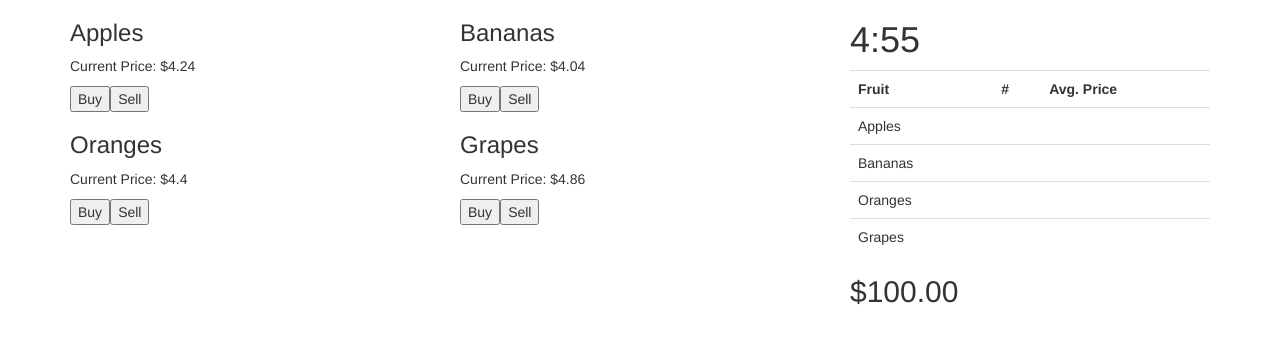
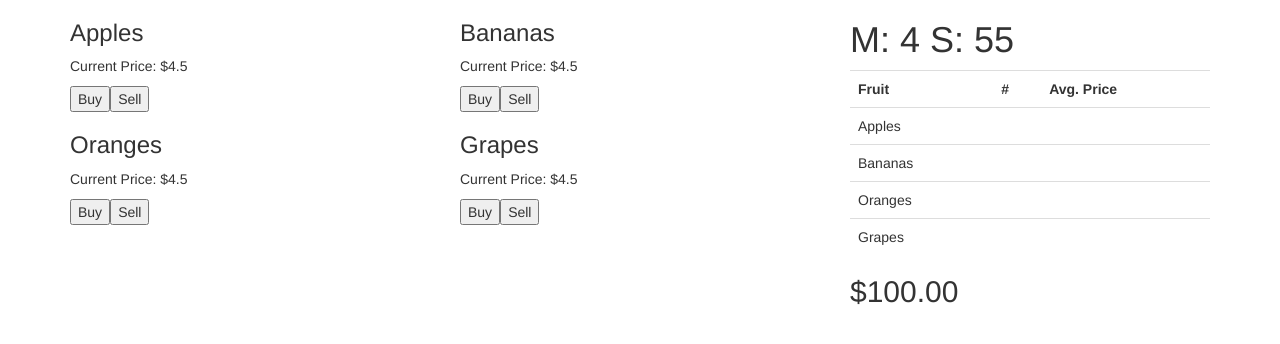
Before and after one commit to HenryHall/FruitProject, a plain HTML site: page index.html in a window 1280 px wide. Drawn offline with nearby package versions, Linux system fonts and the light colour scheme.

Commit message:
Thursday final commit

```diff
--- a/index.html
+++ b/index.html
@@ -55,7 +55,7 @@
         </div>
         <div class="col-md-4">
           <div id="info">
-            <h1 id='timer'>5:00</h1>
+            <h1 id='timer'>M: 5 S: 00</h1>
 
             <table id="user-inventory" class="table table-responsive">
               <tr>
--- a/script.js
+++ b/script.js
@@ -19,12 +19,23 @@ var secondsElapsed = 0;
 
 function updateClock() {
   secondsElapsed++;
-  if ( secondsElapsed % 3 === 0 && secondsElapsed !== 0) {
+  if ( secondsElapsed % 15 === 0 && secondsElapsed !== 0) {
     updatePrices();
   }
-  document.getElementById('timer').innerHTML = Math.floor((300 - secondsElapsed)/60) + ":" + (300 - secondsElapsed)%60
+  if (secondsElapsed === 300){
+    endGame();
+  }
+  $('#timer').text("M: " + Math.floor((300 - secondsElapsed)/60) + " S: " + (300 - secondsElapsed)%60)
 }
-
+var endGame = function(){
+  alert("The game is over, but you can't sell your fruit yet :(");
+  // for(fruit in userObject) {
+  //   for( var i =0; i < userObject[fruit][0]; i++){
+  //     userObject.money += venderObject[fruit];
+  //     console.log("selling " + userObject[fruit] + " for " + venderObject[fruit]);
+  //   }
+  // }
+};
 function updatePrices() {
 
   for (fruit in venderObject) {
@@ -51,17 +62,6 @@ function updateDomPrices () {
 }
 
 updateDomPrices();
-// var priceUpdate = function () {
-//   for (var i=0; i < 4; i++) {
-//     console.log(venderObject[i]);
-//     venderObject[i] += Math.floor((Math.random() * 50) + -50) / 100;
-//     console.log(venderObject);
-//   }
-//   $('#applePrice').innerHTML = "Current Price: $" + venderObject.apples;
-//   $('#bananaPrice').innerHTML = "Current Price: $" + venderObject.bananas;
-//   $('#orangePrice').innerHTML = "Current Price: $" + venderObject.oranges;
-//   $('#grapePrice').innerHTML = "Current Price: $" + venderObject.grapes;
-// }
 
 $(document).ready(function() {
   var time = function() {
```
